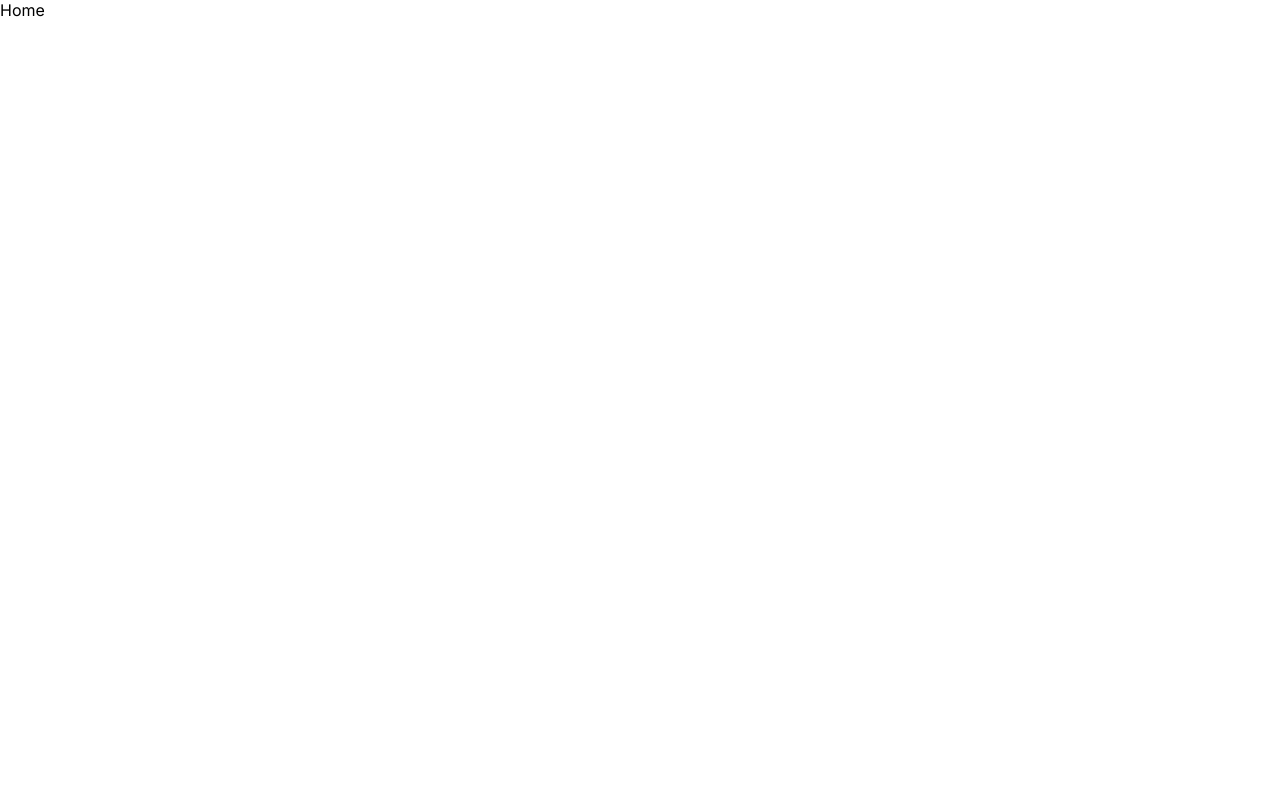
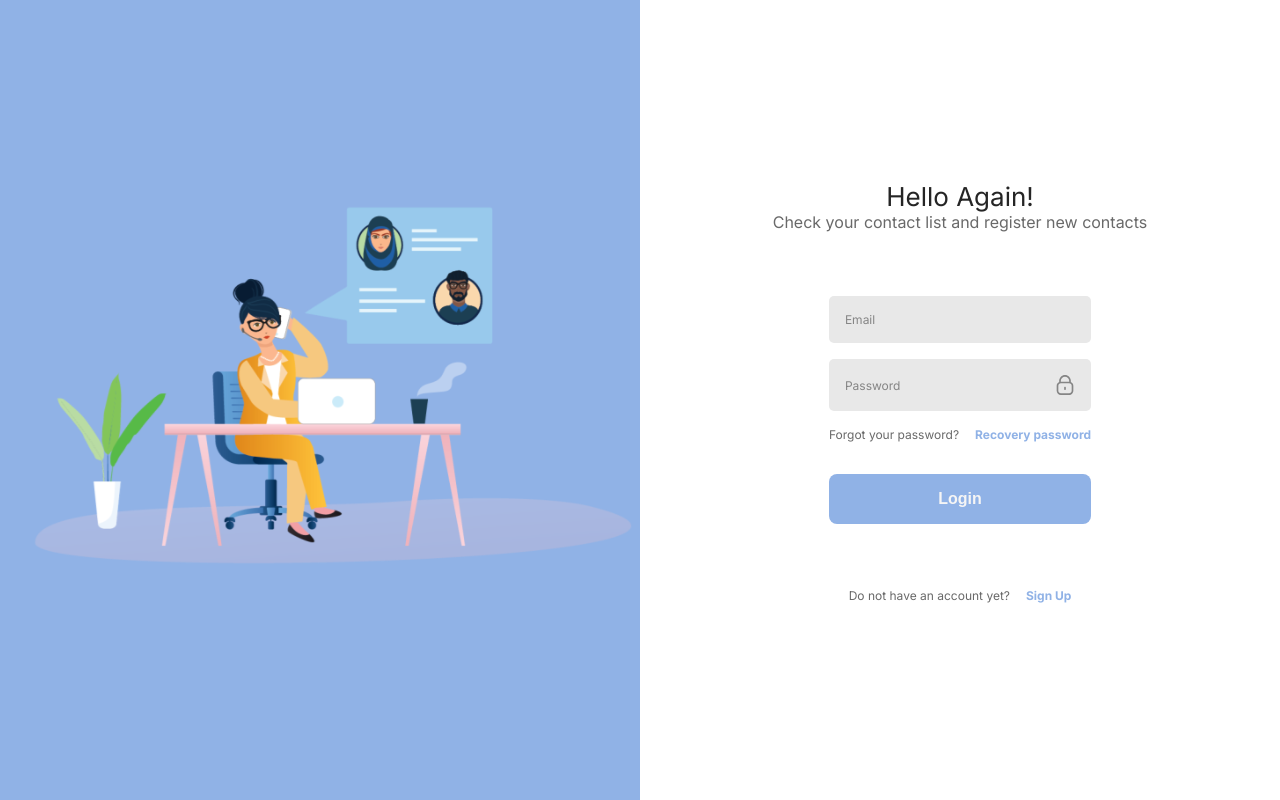
Before and after one commit to Carol-Rocha/Hello_Contacts_frontend, a React (Vite) app: page / in a window 1280 px wide. Built offline with nearby package versions, Linux system fonts and the light colour scheme.

Commit message:
feat: create home page component

```diff
--- a/src/pages/Home/index.tsx
+++ b/src/pages/Home/index.tsx
@@ -1,5 +1,68 @@
-import { LoginPage } from '../LoginPage'
+import { useForm } from 'react-hook-form'
+import homeImage from '../../assets/images/homeImage.svg'
+import { Input } from '../../components/Input'
+import { TLoginData, loginSchema } from '../LoginPage/validator'
+import { zodResolver } from '@hookform/resolvers/zod'
+import { useAuth } from '../../hooks/useAuth'
+import { StyledHomePage } from './style'
+import { StyledForm } from '../../styles/components/Form'
+import { StyledAskButton } from '../../styles/components/AskButtonComponent'
+import { handleButtonClick } from '../../utils/navigation'
 
 export const HomePage = () => {
-  return <div>Home</div>
+  const {
+    register,
+    handleSubmit,
+    formState: { errors }
+  } = useForm<TLoginData>({
+    resolver: zodResolver(loginSchema)
+  })
+
+  const { logIn } = useAuth()
+
+  return (
+    <StyledHomePage>
+      <div className='image-area hide-container'>
+        <img src={homeImage} alt='image' />
+      </div>
+      <section className='form-section'>
+        <div className='form-info'>
+          <h4>Hello Again!</h4>
+          <p>Check your contact list and register new contacts</p>
+        </div>
+        <StyledForm onSubmit={handleSubmit(logIn)}>
+          <Input
+            type='email'
+            placeholder='Email'
+            register={register('email')}
+          />
+          {errors.email ? (
+            <p className='error-message'>{errors.email.message}</p>
+          ) : null}
+          <Input
+            type='password'
+            placeholder='Password'
+            register={register('password')}
+          />
+          {errors.password ? (
+            <p className='error-message'>{errors.password.message}</p>
+          ) : null}
+
+          <StyledAskButton>
+            <span className='ask-button'>Forgot your password?</span>
+            <span className='link-button'>Recovery password</span>
+          </StyledAskButton>
+          <button id='button-submit' type='submit'>
+            Login
+          </button>
+        </StyledForm>
+        <StyledAskButton>
+          <span className='ask-button'>Do not have an account yet?</span>
+          <span onClick={handleButtonClick} className='link-button'>
+            Sign Up
+          </span>
+        </StyledAskButton>
+      </section>
+    </StyledHomePage>
+  )
 }
--- /dev/null
+++ b/src/pages/Home/style.ts
@@ -0,0 +1,68 @@
+import styled from 'styled-components'
+
+export const StyledHomePage = styled.main`
+  display: flex;
+
+  justify-content: center;
+
+  height: 100vh;
+  width: 100vw;
+
+  .hide-container {
+    display: none;
+  }
+
+  .image-area {
+    width: 50%;
+    background-color: var(--color-primary-1);
+    align-items: center;
+    img {
+      width: 700px;
+      height: 500px;
+    }
+  }
+
+  .form-section {
+    display: flex;
+    flex-direction: column;
+    justify-content: center;
+    align-items: center;
+    width: 50%;
+
+    .form-info {
+      display: flex;
+      flex-direction: column;
+      text-align: center;
+
+      h4 {
+        color: var(--grey-6);
+        font-size: var(--font-size-26);
+        font-weight: var(--font-weight-400);
+      }
+
+      p {
+        color: var(--grey-3);
+        font-size: var(--font-size-16);
+        font-weight: var(--font-weight-400);
+      }
+    }
+  }
+
+  /* Breakpoint para tablets maiores */
+  @media (min-width: 600px) {
+    /* regras de estilo aqui */
+  }
+
+  /* Breakpoint para desktops pequenos */
+  @media (min-width: 800px) {
+  }
+
+  /* Breakpoint para desktops grandes */
+  @media (min-width: 1000px) {
+    flex-direction: row;
+    /* regras de estilo aqui */
+    .hide-container {
+      display: flex;
+    }
+  }
+`
```
